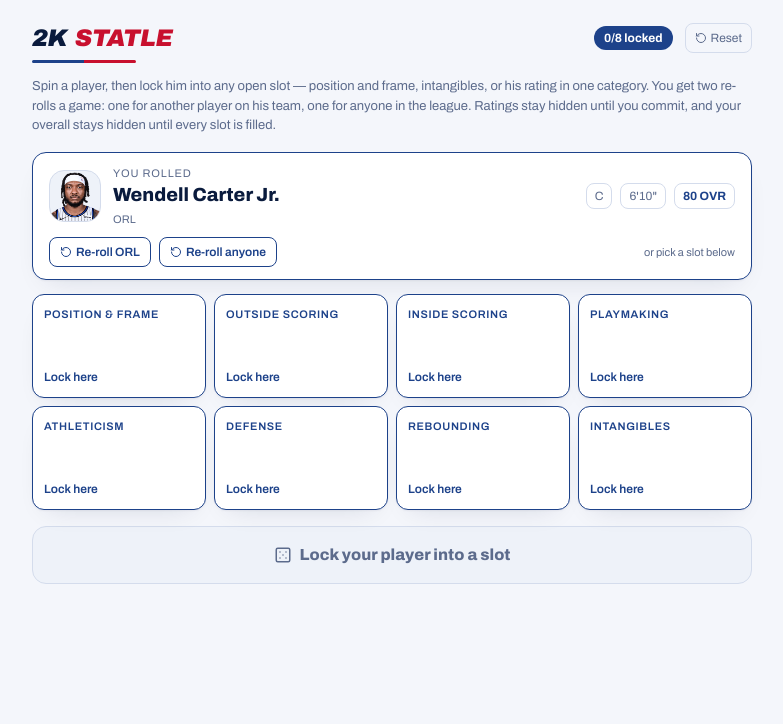
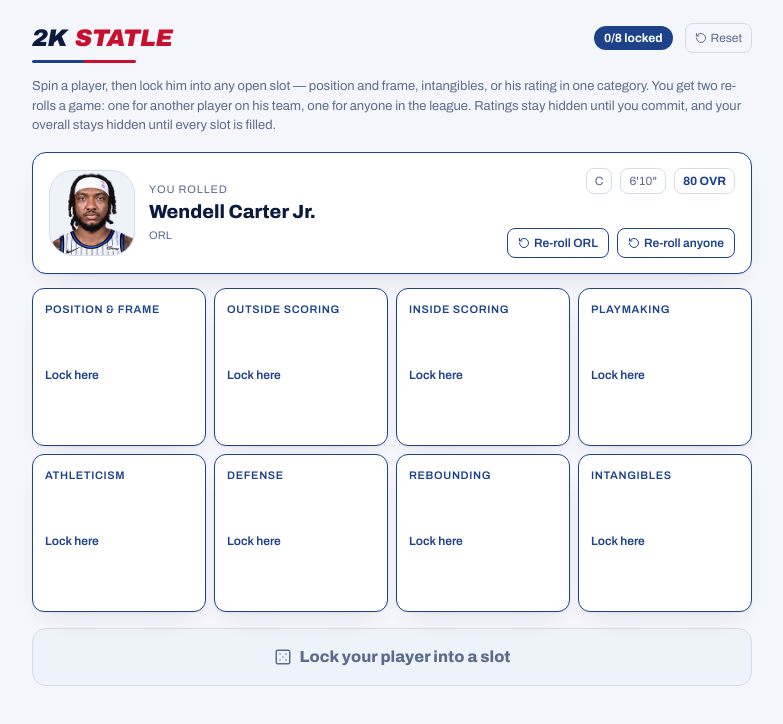
Before and after one commit to chadscriver/nba2k-statle, a React (Vite) app in the folder app/: page / in a window 1280 px wide. Both pictures are taken after a click on the button "Spin". Shown: the top 724 px of the page, without its empty margins (248-1031 px from the left). Built offline with nearby package versions, Linux system fonts and the light colour scheme.

Commit message:
Card redesign: fixed roll zone, big headshots, body specs, press feedback

```diff
--- a/app/src/App.jsx
+++ b/app/src/App.jsx
@@ -294,28 +294,26 @@
           Spin a player, then lock him into any open slot — position and frame, intangibles, or his rating in one category. You get two re-rolls a game: one for another player on his team, one for anyone in the league. Ratings stay hidden until you commit, and your overall stays hidden until every slot is filled.
         </p>
 
-        <div style={{ minHeight: 78, marginBottom: 14 }}>
+        <div className="rollzone">
           {(pending || spinning) ? (
-            <div style={{ background: C_SURFACE, border: `1px solid ${C_ACCENT}`, borderRadius: 14, padding: '12px 16px', boxShadow: SHADOW }}>
-              <div className="flex items-center justify-between">
-                <div className="flex items-center" style={{ gap: 12 }}>
-                  {show ? <Headshot p={show} size={52} /> : null}
-                  <div>
+            <div style={{ height: '100%', background: C_SURFACE, border: `1px solid ${C_ACCENT}`, borderRadius: 14, padding: '12px 16px', boxShadow: SHADOW, display: 'flex', alignItems: 'center', gap: 14 }}>
+              {show ? <Headshot p={show} size={86} /> : null}
+              <div style={{ minWidth: 0 }}>
                 <div style={{ fontSize: 11, color: C_MUTED, textTransform: 'uppercase', letterSpacing: '0.08em' }}>{spinning ? <><span className="live-dot" />Spinning…</> : 'You rolled'}</div>
-                  <div key={show ? show.n : 'none'} className="tick" style={{ fontSize: 19, fontWeight: 800 }}>{show ? show.n : '—'}</div>
+                <div key={show ? show.n : 'none'} className="tick" style={{ fontSize: 19, fontWeight: 800, whiteSpace: 'nowrap', overflow: 'hidden', textOverflow: 'ellipsis' }}>{show ? show.n : '—'}</div>
                 <div style={{ fontSize: 11, color: C_MUTED, marginTop: 1 }}>{show ? show.tm : '\u00A0'}</div>
               </div>
-                </div>
+              <div style={{ marginLeft: 'auto', alignSelf: 'stretch', display: 'flex', flexDirection: 'column', alignItems: 'flex-end', justifyContent: 'space-between', padding: '3px 0', flexShrink: 0 }}>
                 {show ? (
                   <div className="flex items-center gap-2">
                     <span style={{ fontSize: 12, color: C_MUTED, border: `1px solid ${C_BORDER}`, borderRadius: 8, padding: '3px 8px' }}>{show.p}</span>
                     <span style={{ fontSize: 12, color: C_MUTED, border: `1px solid ${C_BORDER}`, borderRadius: 8, padding: '3px 8px' }}>{show.ht}</span>
+                    {show.wt ? <span style={{ fontSize: 12, color: C_MUTED, border: `1px solid ${C_BORDER}`, borderRadius: 8, padding: '3px 8px' }}>{show.wt} lbs</span> : null}
                     <span style={{ fontSize: 12, fontWeight: 700, color: C_ACCENT, border: `1px solid ${C_BORDER}`, borderRadius: 8, padding: '3px 8px' }}>{show.o} OVR</span>
                   </div>
-                ) : null}
-              </div>
+                ) : <span />}
                 {!spinning && pending ? (
-                <div className="flex items-center" style={{ gap: 8, marginTop: 10 }}>
+                  <div className="flex items-center" style={{ gap: 8 }}>
                     <button onClick={() => reroll('team')} disabled={!rerolls.team || sameTeamCount === 0} className="flex items-center gap-1 select-none btn-ghost"
                       style={{ background: 'transparent', color: (rerolls.team && sameTeamCount > 0) ? C_ACCENT : C_MUTED, border: `1px solid ${(rerolls.team && sameTeamCount > 0) ? C_ACCENT : C_BORDER}`, borderRadius: 8, padding: '5px 10px', fontSize: 12, fontWeight: 600, cursor: (rerolls.team && sameTeamCount > 0) ? 'pointer' : 'not-allowed', opacity: (rerolls.team && sameTeamCount > 0) ? 1 : 0.45 }}>
                       <RotateCcw size={12} /> Re-roll {pending.tm}
@@ -324,12 +322,12 @@
                       style={{ background: 'transparent', color: rerolls.any ? C_ACCENT : C_MUTED, border: `1px solid ${rerolls.any ? C_ACCENT : C_BORDER}`, borderRadius: 8, padding: '5px 10px', fontSize: 12, fontWeight: 600, cursor: rerolls.any ? 'pointer' : 'not-allowed', opacity: rerolls.any ? 1 : 0.45 }}>
                       <RotateCcw size={12} /> Re-roll anyone
                     </button>
-                  <span style={{ fontSize: 11, color: C_MUTED, marginLeft: 'auto' }}>or pick a slot below</span>
                   </div>
-              ) : null}
+                ) : <span />}
+              </div>
             </div>
           ) : (
-            <div className="flex items-center justify-center" style={{ height: 78, color: C_MUTED, fontSize: 13 }}>
+            <div className="flex items-center justify-center" style={{ height: '100%', color: C_MUTED, fontSize: 13 }}>
               Hit spin to roll a player.
             </div>
           )}
@@ -348,45 +346,38 @@
                   boxShadow: SHADOW,
                   background: C_SURFACE,
                   border: `1px solid ${selectable ? C_ACCENT : C_BORDER}`,
-                  borderRadius: 12, padding: 11, minHeight: 104,
+                  borderRadius: 12, padding: 12, minHeight: 158,
                   cursor: selectable ? 'pointer' : 'default',
                   opacity: pending && pl ? 0.5 : 1,
                   display: 'flex', flexDirection: 'column', justifyContent: 'space-between',
                 }}
               >
+                <div style={{ display: 'flex', alignItems: 'flex-start', justifyContent: 'space-between', gap: 6 }}>
                   <div style={{ fontSize: 11, fontWeight: 600, color: C_ACCENT, textTransform: 'uppercase', letterSpacing: '0.06em' }}>{s.label}</div>
                   {pl ? (
-                  s.kind === 'arch' ? (
-                    <div>
-                      <div style={{ display: 'flex', alignItems: 'center', gap: 8 }}>
-                        <Headshot p={pl} size={30} />
-                        <div style={{ display: 'flex', alignItems: 'baseline', gap: 6 }}>
-                          <span style={{ fontSize: 24, fontWeight: 800, lineHeight: 1 }}>{pl.p}</span>
-                          <span style={{ fontSize: 13, color: C_MUTED }}>{pl.ht}</span>
+                    s.kind === 'arch' ? <span style={{ fontSize: 22, fontWeight: 800, lineHeight: 1 }}>{pl.p}</span>
+                      : s.kind === 'int' ? <span style={{ fontSize: 26, fontWeight: 800, lineHeight: 1, color: numColor(pl.ig) }}>{pl.ig}</span>
+                        : <span style={{ fontSize: 26, fontWeight: 800, lineHeight: 1, color: numColor(pl.c[s.ci]) }}>{pl.c[s.ci]}</span>
+                  ) : null}
                 </div>
-                      </div>
+                {pl ? (
+                  <div style={{ display: 'flex', alignItems: 'flex-end', justifyContent: 'space-between', gap: 6, marginTop: 8 }}>
+                    <div style={{ minWidth: 0 }}>
+                      <Headshot p={pl} size={64} />
                       <div style={{ fontSize: 10, color: C_MUTED, marginTop: 4, overflow: 'hidden', textOverflow: 'ellipsis', whiteSpace: 'nowrap' }}>{pl.n}</div>
                     </div>
-                  ) : s.kind === 'int' ? (
-                    <div>
-                      <div style={{ display: 'flex', alignItems: 'center', gap: 8 }}>
-                        <Headshot p={pl} size={30} />
-                        <div style={{ fontSize: 28, fontWeight: 800, lineHeight: 1, color: numColor(pl.ig) }}>{pl.ig}</div>
+                    {s.kind === 'arch' ? (
+                      <div style={{ textAlign: 'right', fontSize: 10, color: C_MUTED, lineHeight: 1.7, whiteSpace: 'nowrap' }}>
+                        <div>Height: {pl.ht}</div>
+                        {pl.wt ? <div>Weight: {pl.wt} lbs</div> : null}
+                        {pl.ws ? <div>Wingspan: {pl.ws}</div> : null}
                       </div>
-                      <div style={{ fontSize: 10, color: C_MUTED, marginTop: 3, overflow: 'hidden', textOverflow: 'ellipsis', whiteSpace: 'nowrap' }}>{pl.n}</div>
+                    ) : s.kind === 'cat' ? (
+                      <TierPills counts={(pl.b && pl.b[CATS[s.ci].key]) || [0, 0, 0, 0]} />
+                    ) : null}
                   </div>
                 ) : (
-                    <div>
-                      <div style={{ display: 'flex', alignItems: 'center', gap: 8 }}>
-                        <Headshot p={pl} size={30} />
-                        <div style={{ fontSize: 28, fontWeight: 800, lineHeight: 1, color: numColor(pl.c[s.ci]) }}>{pl.c[s.ci]}</div>
-                      </div>
-                      <div style={{ fontSize: 10, color: C_MUTED, marginTop: 3, overflow: 'hidden', textOverflow: 'ellipsis', whiteSpace: 'nowrap' }}>{pl.n}</div>
-                      <TierPills counts={(pl.b && pl.b[CATS[s.ci].key]) || [0, 0, 0, 0]} />
-                    </div>
-                  )
-                ) : (
-                  <div style={{ fontSize: 12, fontWeight: 600, color: selectable ? C_ACCENT : C_MUTED }}>{selectable ? 'Lock here' : '—'}</div>
+                  <div style={{ flex: 1, display: 'flex', alignItems: 'center', fontSize: 12, fontWeight: 600, color: selectable ? C_ACCENT : C_MUTED }}>{selectable ? 'Lock here' : '—'}</div>
                 )}
               </div>
             );
--- a/app/src/index.css
+++ b/app/src/index.css
@@ -27,6 +27,10 @@
   transform: translateY(-2px);
   box-shadow: 0 6px 14px rgba(10, 27, 61, 0.1), 0 18px 36px -16px rgba(10, 27, 61, 0.22) !important;
 }
+.slot-sel:active {
+  transform: translateY(1px) scale(0.97);
+  box-shadow: 0 1px 2px rgba(10, 27, 61, 0.08) !important;
+}
 
 /* ---- motion ---- */
 @keyframes tickIn { from { opacity: 0.2; transform: translateY(7px); } to { opacity: 1; transform: none; } }
@@ -50,10 +54,14 @@
   animation: pulseDot 0.9s ease-in-out infinite;
 }
 
+/* ---- roll zone (fixed height so the layout never jumps) ---- */
+.rollzone { height: 122px; margin-bottom: 14px; }
+
 /* ---- responsive grids ---- */
 .slot-grid { display: grid; grid-template-columns: repeat(4, 1fr); gap: 8px; margin-bottom: 16px; }
 .end-grid { display: grid; grid-template-columns: repeat(3, 1fr); gap: 12px; }
 @media (max-width: 600px) {
+  .rollzone { height: auto; min-height: 122px; }
   .slot-grid { grid-template-columns: repeat(2, 1fr); }
   .end-grid { grid-template-columns: 1fr; }
 }
```
Also changed, not shown: 1 other file (tests, documents, lock files or other folders). Lines whose indentation alone changed are shown as unchanged.
